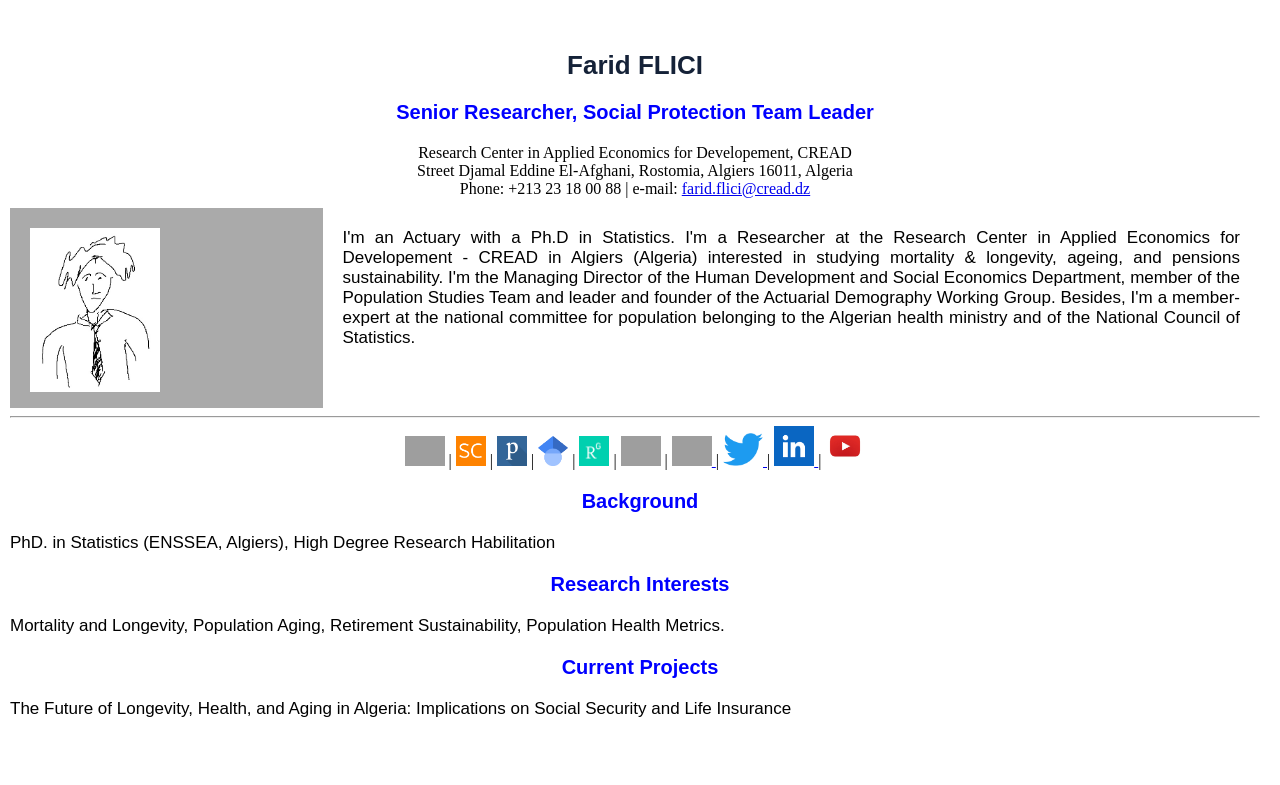
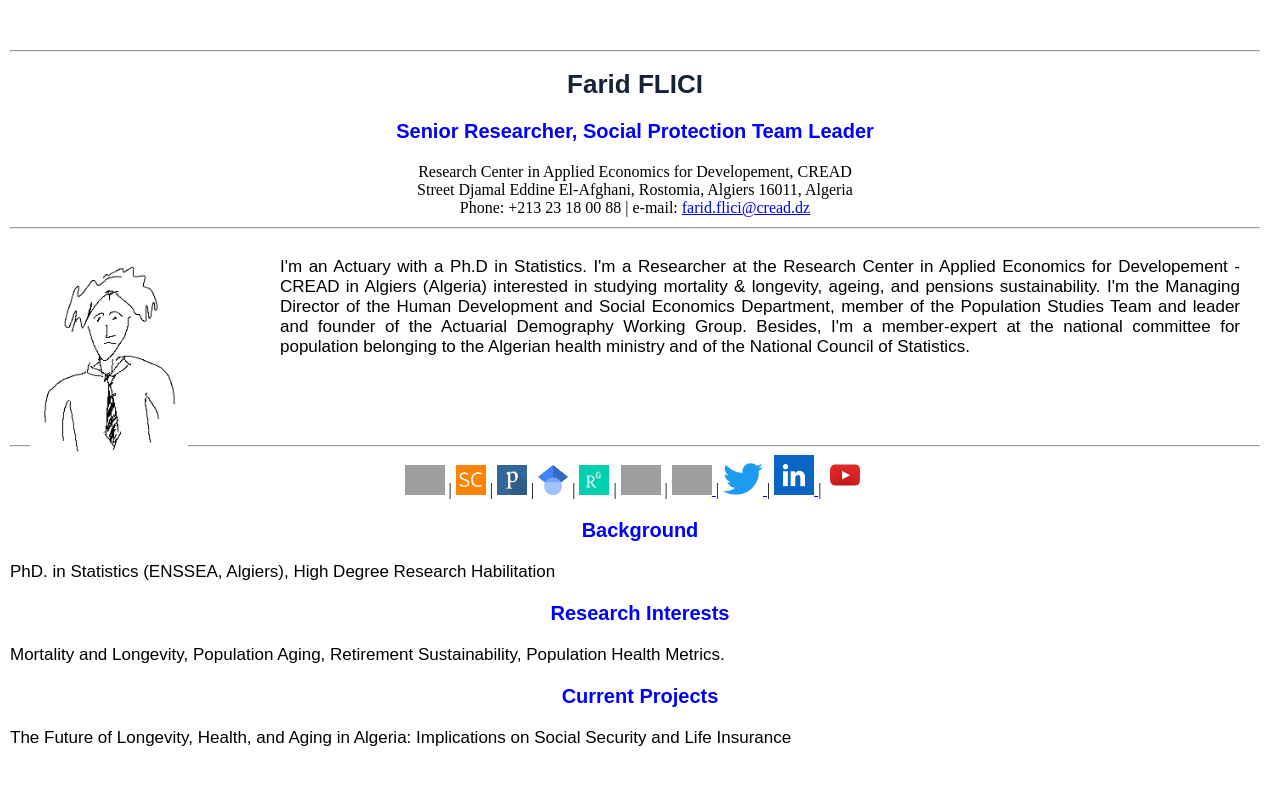
Before and after one commit to Farid-FLICI/farid-flici.github.io, a Jekyll site: the page researchername.html, which Jekyll copies as it is, in a window 1280 px wide. Shown: the top 785 px of the page. Built offline with Jekyll 4.4.1, drawn with Linux system fonts in a browser that asks for light colours; grey boxes are pictures that could not be loaded.

Commit message:
Update researchername.html

```diff
--- a/researchername.html
+++ b/researchername.html
@@ -15,8 +15,8 @@ h4{              font-family: sans-serif; font-size: 18px; font-weight: bold ; t
 
 * {  box-sizing: border-box;}
 .column {  float: left;  padding: 10px;  height: 200px;}
-.left { width: 25%;}
-.right {  width: 75%;}
+.left { width: 20%;}
+.right {  width: 80%;}
 .row:after {  content: "";  display: table;  clear: both;}
 
 @media screen and (max-width: 600px) {   ul.topnav li.right,    ul.topnav li {float: center;}    }
@@ -26,17 +26,17 @@ h4{              font-family: sans-serif; font-size: 18px; font-weight: bold ; t
 <body>
 
 <div style="margin: 50px 20px 20px 10px"  >
-
+<hr>
 <h1 align="center"> Farid FLICI </h1>
- <h3> Senior Researcher, Social Protection Team Leader</h3>
+<h3> Senior Researcher, Social Protection Team Leader</h3>
 
 <p style="font-size:100%; margin-top:0px margin-bottom:0px ; text-align:center; font-family:Times New Roman"> Research Center in Applied Economics for Developement, CREAD <br>
 Street Djamal Eddine El-Afghani, Rostomia, Algiers 16011, Algeria <br>
 Phone: +213 23 18 00 88 |  e-mail: <a href="farid.flici@cread.dz" > farid.flici@cread.dz <a> </p>
-
+<hr>
  <div class="row">
-  <div class="column left" style="background-color:#aaa;">
-<p><img src="/pic_mister_researcher.jpg", width= "130" alt=" " style="float: left;"/></p>
+  <div class="column left" style="background-color:#white;">
+<p><img src="/pic_mister_researcher.jpg", height= "200" alt=" " style="float: left;"/></p>
   </div>
   <div class="column right" style="background-color:white;">
  <p> I'm an Actuary with a Ph.D in Statistics. I'm a Researcher at the Research Center in Applied Economics for Developement - CREAD in Algiers (Algeria) interested
```
